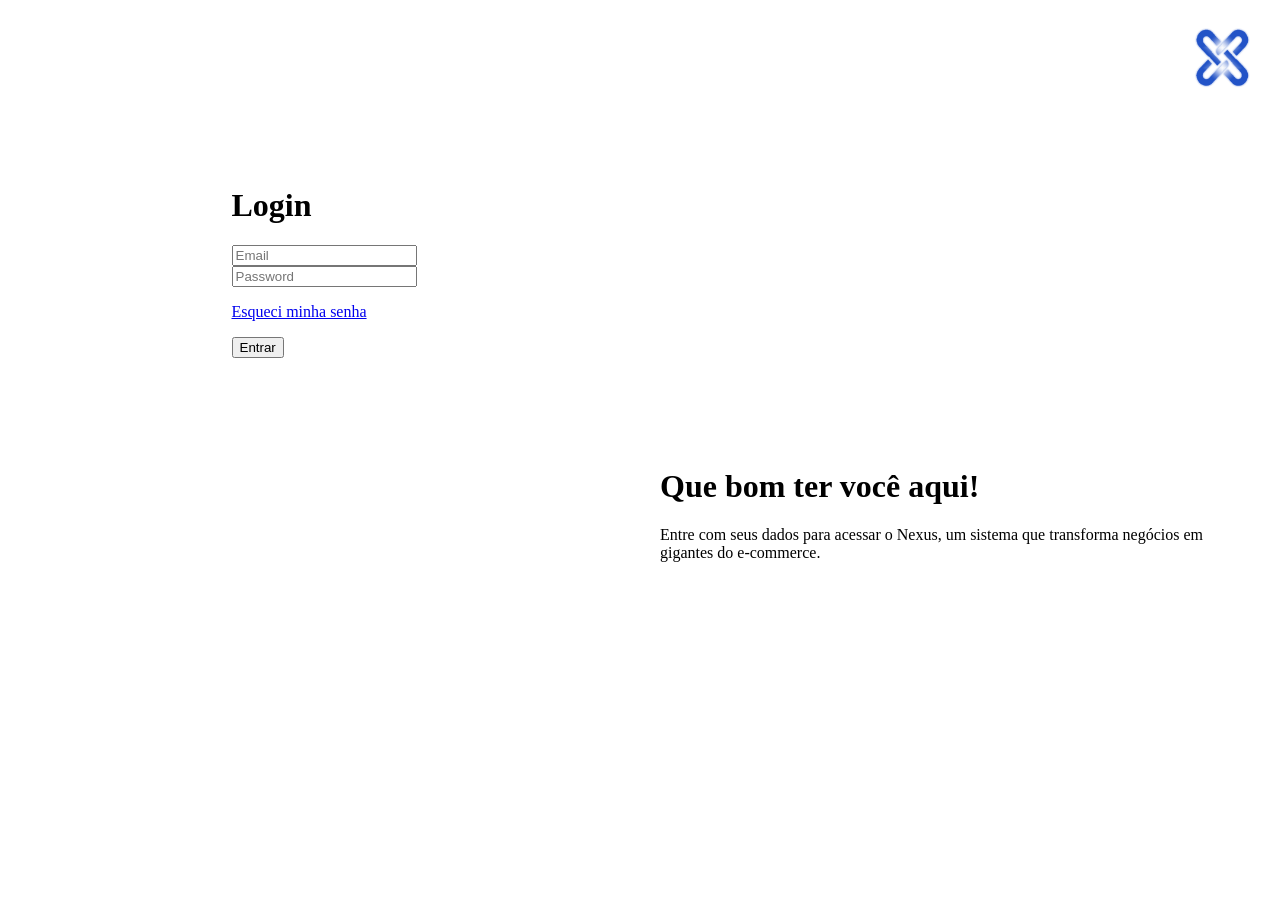
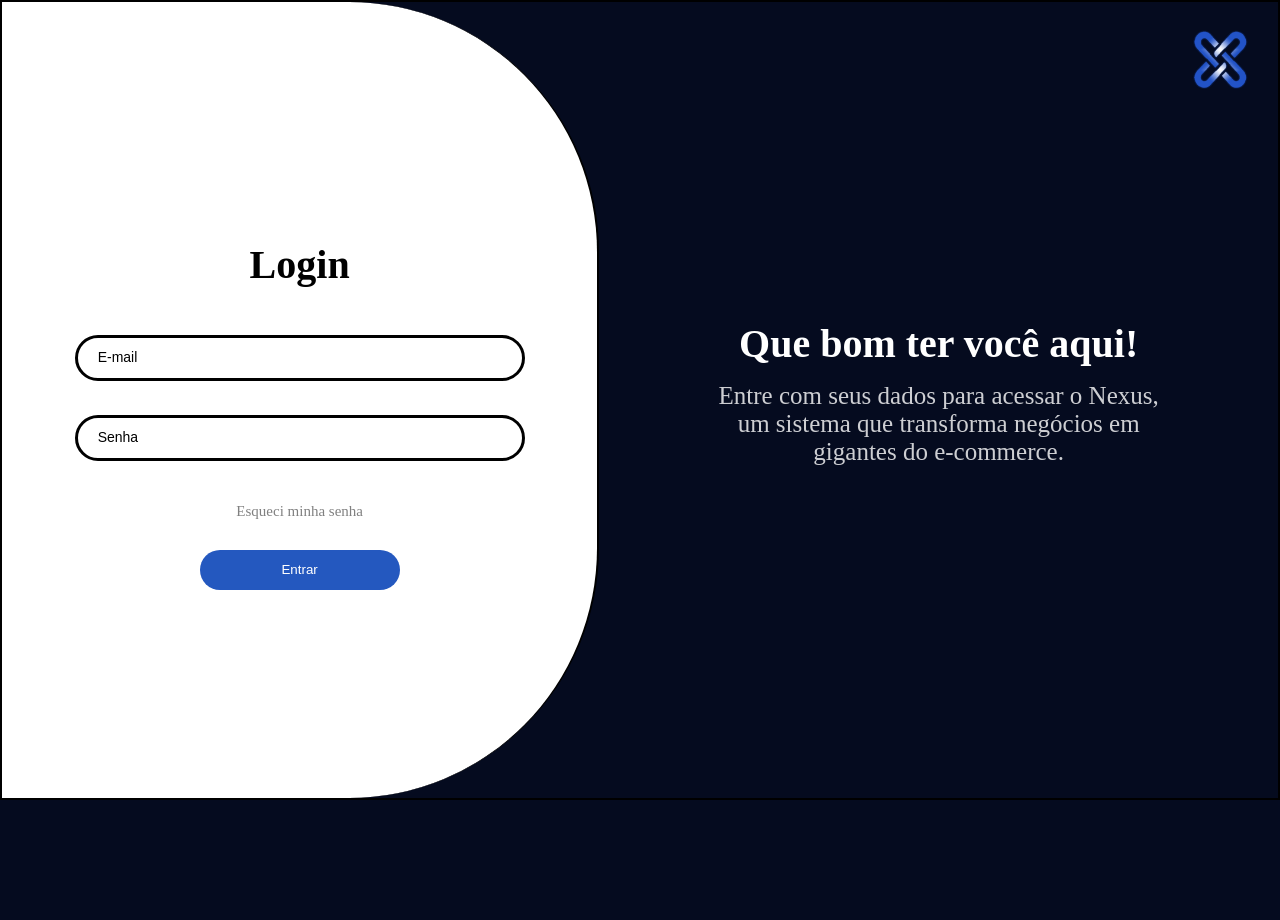
Before and after one commit to kauafreitass/nexus-erp, a PHP site: page /login in a window 1280 px wide. After the commit the page ends 800 px from the top, so only its background shows below. Run offline with PHP 8.4, Linux system fonts and the light colour scheme.

Commit message:
Estilização Login

```diff
--- a/app/Views/auth/login.php
+++ b/app/Views/auth/login.php
@@ -3,9 +3,8 @@
 use App\Controllers\AuthController;
 
 if ($_SERVER['REQUEST_METHOD'] == "POST") {
-
     $controller = new AuthController();
-    $controller->login($_POST['email'], $_POST['password']);;
+    $controller->login($_POST['email'], $_POST['password']);
 }
 ?>
 
@@ -14,16 +13,27 @@ if ($_SERVER['REQUEST_METHOD'] == "POST") {
 
 <head>
     <meta charset="UTF-8">
-    <meta name="viewport"
-        content="width=device-width, user-scalable=no, initial-scale=1.0, maximum-scale=1.0, minimum-scale=1.0">
+    <meta name="viewport" content="width=device-width, user-scalable=no, initial-scale=1.0, maximum-scale=1.0, minimum-scale=1.0">
     <meta http-equiv="X-UA-Compatible" content="ie=edge">
     <link rel="icon" href="images/nexus-logo.png" type="image/png">
     <title>Login</title>
     <style>
-        nav {
-            display: flex;
-            justify-content: flex-end;
-            padding: 10px;
+        * {
+            margin: 0;
+            padding: 0;
+            box-sizing: border-box;
+        }
+
+        html,
+        body {
+            height: 100%;
+            background-color: #050B1F;
+        }
+
+        .logo {
+            position: absolute;
+            top: 20px;
+            right: 20px;
         }
 
         .logo img {
@@ -33,68 +43,126 @@ if ($_SERVER['REQUEST_METHOD'] == "POST") {
         .container {
             display: flex;
             height: 100vh;
-
+            border: 2px solid #000;
         }
 
-        .esquerda,
-        .direita {
-            flex: 1;
+
+        .esquerda {
+            flex: 0.9;
             display: flex;
             align-items: center;
             justify-content: center;
             padding: 20px;
+            border-right: 2px solid #000;
+            border-top-right-radius: 250px;
+            border-bottom-right-radius: 250px;
+            background-color: white;
         }
-        .caixa{
+
+        .direita {
+            flex: 1.1;
+            display: flex;
+            align-items: center;
+            justify-content: center;
+            background-color: #050B1F;
+            color: white;
+            text-align: center;
+        }
+
+        .caixa {
             display: flex;
             flex-direction: column;
-            margin-top: -500px;
         }
 
+        input {
+            border-radius: 30px;
+            width: 450px;
+            height: 1px;
+            padding: 20px;
+            margin: 17px;
+            border: black 3px solid;
+        }
+
+        input::placeholder {
+            color: black;
+            font-size: 14px;
+        }
+
+        h1 {
+            display: flex;
+            justify-content: center;
+        }
+
+        .titulo1 {
+            font-size: 20px;
+            padding: 30px;
+        }
+
+        .esqueci-senha {
+            font-size: 14px;
+            text-align: center;
+            margin-top: 25px;
+        }
+
+        a {
+            text-decoration: none;
+            color: grey;
+            font-size: 15px;
+        }
+
+        button {
+            justify-content: center;
+            align-items: center;
+            background-color: #2458bf;
+            display: flex;
+            margin: 0 auto;
+            width: 200px;
+            height: 40px;
+            color: white;
+            border-radius: 30px;
+            border: none;
+            margin-top: 30px;
+        }
+
+        .titulo2 {
+            font-size: 40px;
+        }
+    .paragrafo{
+        font-size: 25px;
+        width: 480px;
+        padding: 15px;
+        color: white;
+        opacity: 0.8;
+
+    }
     </style>
 </head>
 
 <body>
-    <nav>
-        <div class="logo">
-            <img src="images/nexus-logo.png" alt="Logo">
-        </div>
-    </nav>
-
+    <div class="logo">
+        <img src="images/nexus-logo.png" alt="Logo">
+    </div>
     <div class="container">
-
         <div class="esquerda">
             <div class="caixa">
-
-                <h1>Login</h1>
-
-                <input type="text" placeholder="Email">
-                <input type="password" placeholder="Password">
-
-                <p><a href="forgot-password">Esqueci minha senha</a></p>
+                <div class="titulo1">
+                    <h1>Login</h1>
+                </div>
+                <input type="text" placeholder="E-mail">
+                <input type="password" placeholder="Senha">
+                <p class="esqueci-senha"><a href="forgot-password">Esqueci minha senha</a></p>
                 <form method="POST">
                     <button type="submit">Entrar</button>
-
                 </form>
             </div>
-
         </div>
-
         <div class="direita">
-
-            <div class="texto">
-                <h1>Que bom ter você aqui!</h1>
-
-                <p>Entre com seus dados para acessar o Nexus, um sistema que transforma negócios em gigantes do e-commerce.</p>
-
+            <div class="texto2">
+                <h1 class="titulo2">Que bom ter você aqui!</h1>
+                <p class="paragrafo">Entre com seus dados para acessar o Nexus, um sistema que transforma negócios em gigantes do e-commerce.</p>
             </div>
         </div>
-
     </div>
-
-
-
-
-
 </body>
 
 </html>
```
